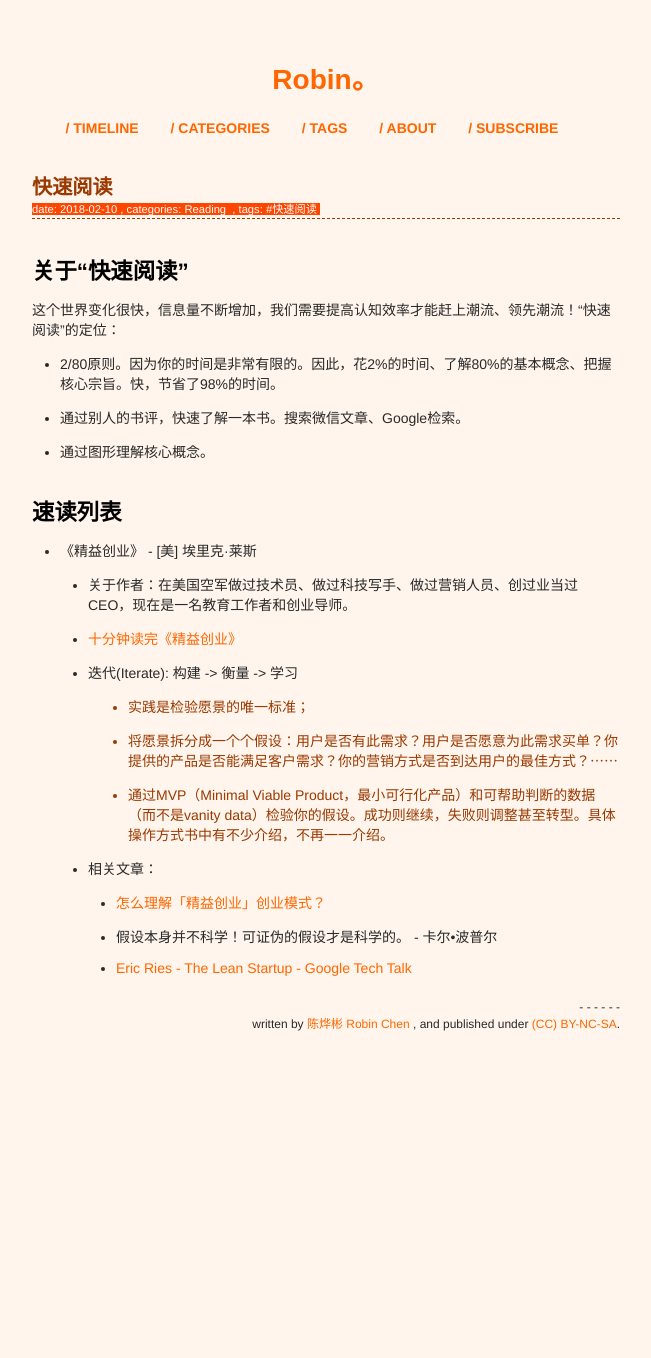
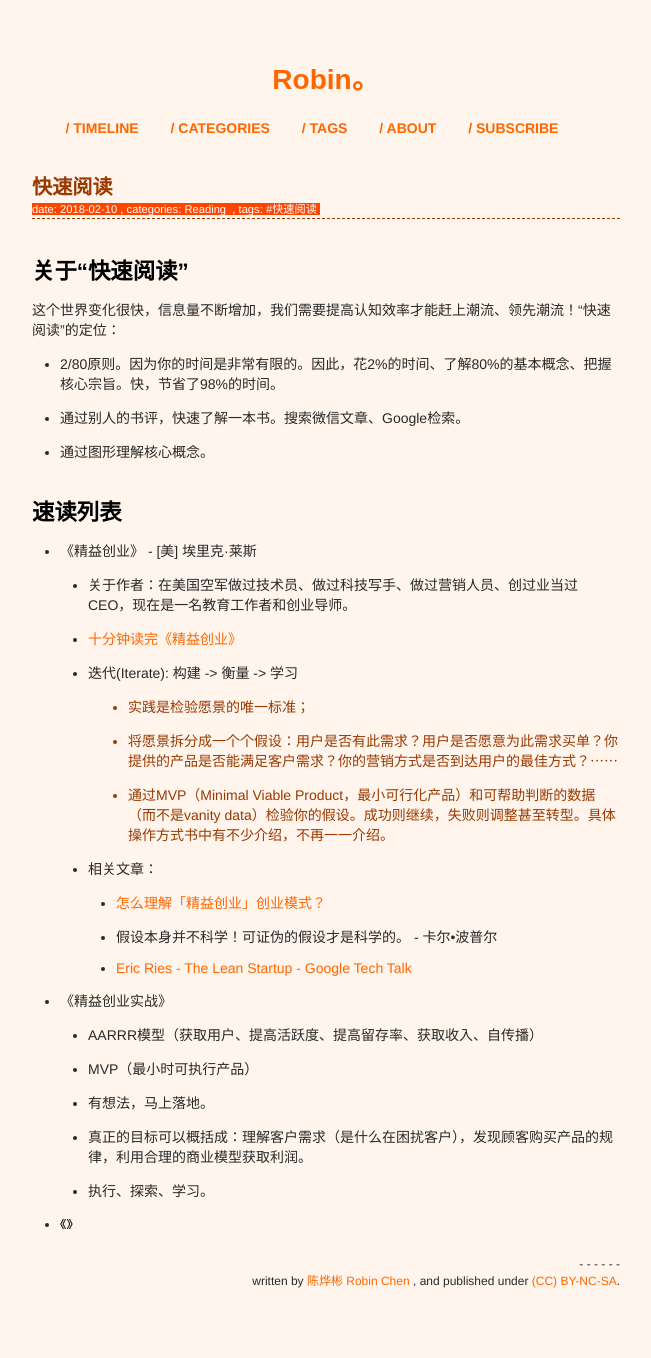
Before and after one commit to xianyuxmu/xianyuxmu.github.io, a Jekyll site: the page built from _posts/2018-02-10-books-fast-reading.md, in a window 1280 px wide. Shown: the whole page, without its empty margins (314-965 px from the left). Built offline with Jekyll 4.4.1, drawn with Linux system fonts in a browser that asks for light colours; comment, search, counter and statistics services are not loaded; before the commit the page ends 1101 px from its top, so only the background shows below that.

Commit message:
《精益创业实战》

```diff
--- a/_posts/2018-02-10-books-fast-reading.md
+++ b/_posts/2018-02-10-books-fast-reading.md
@@ -31,3 +31,10 @@ tags:
 		- [怎么理解「精益创业」创业模式？](https://www.zhihu.com/question/20449597)
 		- 假设本身并不科学！可证伪的假设才是科学的。 - 卡尔•波普尔
 		- [Eric Ries - The Lean Startup - Google Tech Talk](https://www.slideshare.net/startuplessonslearned/eric-ries-the-lean-startup-google-tech-talk)
+- 《精益创业实战》
+	- AARRR模型（获取用户、提高活跃度、提高留存率、获取收入、自传播）
+	- MVP（最小时可执行产品）
+	- 有想法，马上落地。
+	- 真正的目标可以概括成：理解客户需求（是什么在困扰客户），发现顾客购买产品的规律，利用合理的商业模型获取利润。
+	- 执行、探索、学习。
+- 《》
```
